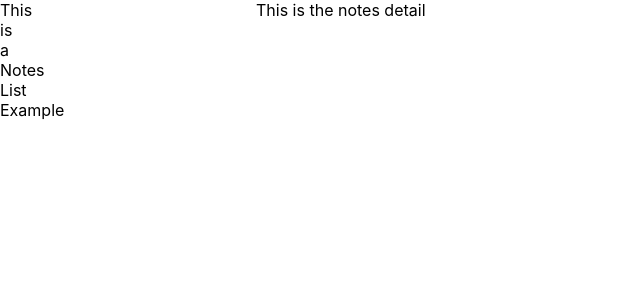
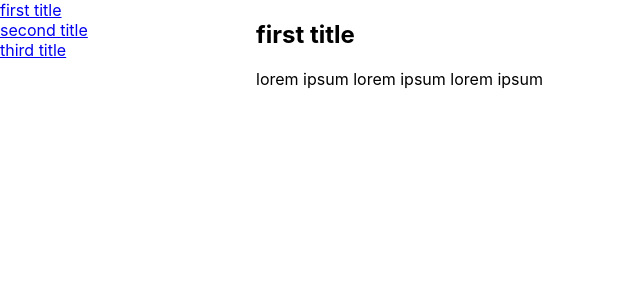
Before and after one commit to ray-jonathan/notes-react-app, a React (Create React App) app: page / in a window 1280 px wide. Shown: the top 300 px of the page, without its empty margins (0-640 px from the left). Built offline with nearby package versions, Linux system fonts and the light colour scheme.

Commit message:
changes NotesDetail to a class

```diff
--- a/src/NotesApp.js
+++ b/src/NotesApp.js
@@ -6,19 +6,44 @@ export default class NotesApp extends React.Component{
     constructor(props){
         super(props);
         this.state = {
-            notes : []
+            notes : [
+                {
+                    id: '1001',
+                    title: 'first title',
+                    text: 'lorem ipsum lorem ipsum lorem ipsum'
+                },
+                {
+                    id: '1002',
+                    title: 'second title',
+                    text: 'sum es est summest estes sunt'
+                },
+                {
+                    id: '1003',
+                    title: 'third title',
+                    text: 'eram eras erat eramus eratus eratis erant'
+                },
+            ],
+            selectedNote : '1001'
         };
     }
     render(){
+        const theNote = this.state.notes.find(note => this.state.selectedNote === note.id);
+
         return(
         <div className={styles.app}>
             <div className={styles.list}>
-            <NotesList />
+                <NotesList notes={this.state.notes} handleSelection={this._selectNote} />
             </div>
             <div className={styles.detail}>
-            <NotesDetail />
+                <NotesDetail note={theNote} />
             </div>
         </div>
         )
     }
+
+    _selectNote = (id) => {
+        this.setState({
+            selectedNote : id
+        })
+    }
 }
--- a/src/NotesDetail.js
+++ b/src/NotesDetail.js
@@ -1,8 +1,19 @@
 import React from 'react';
-export default function NotesDetail(props){
-    return(
-    <div>
-        This is the notes detail
-    </div>
-    )
+export default class NotesDetail extends React.Component{
+    constructor(props){
+        super(props);
+
+        this.state = {
+
+        };
+    }
+    render(){
+        const {note} = this.props;
+        return(
+        <div>
+            <h2>{note.title}</h2>
+            {note.text}
+        </div>
+        )
+    }
 }
--- a/src/NotesList.js
+++ b/src/NotesList.js
@@ -1,15 +1,25 @@
 import React from 'react';
 import styles from './NotesList.module.css';
-export default function NotesList(props){
+
+function NotesListItem({title, id, handleClick}){
 
     return(
+        <li>
+            <a href="#" onClick={(e) => {
+                e.preventDefault();
+                handleClick(id)
+                }} >
+                {title}
+            </a>
+        </li>
+    )
+}
+
+export default function NotesList({notes, handleSelection}){
+    const items = notes.map((note, i) => <NotesListItem key={i} title={note.title} id={note.id} handleClick={handleSelection} /> )
+    return(
     <ul className={styles.list} > {/* "class is 'styles.classname' "*/}
-        <li>This</li>
-        <li>is</li>
-        <li>a</li>
-        <li>Notes</li>
-        <li>List</li>
-        <li>Example</li>
+        {items}
     </ul>
     )
 }
```
